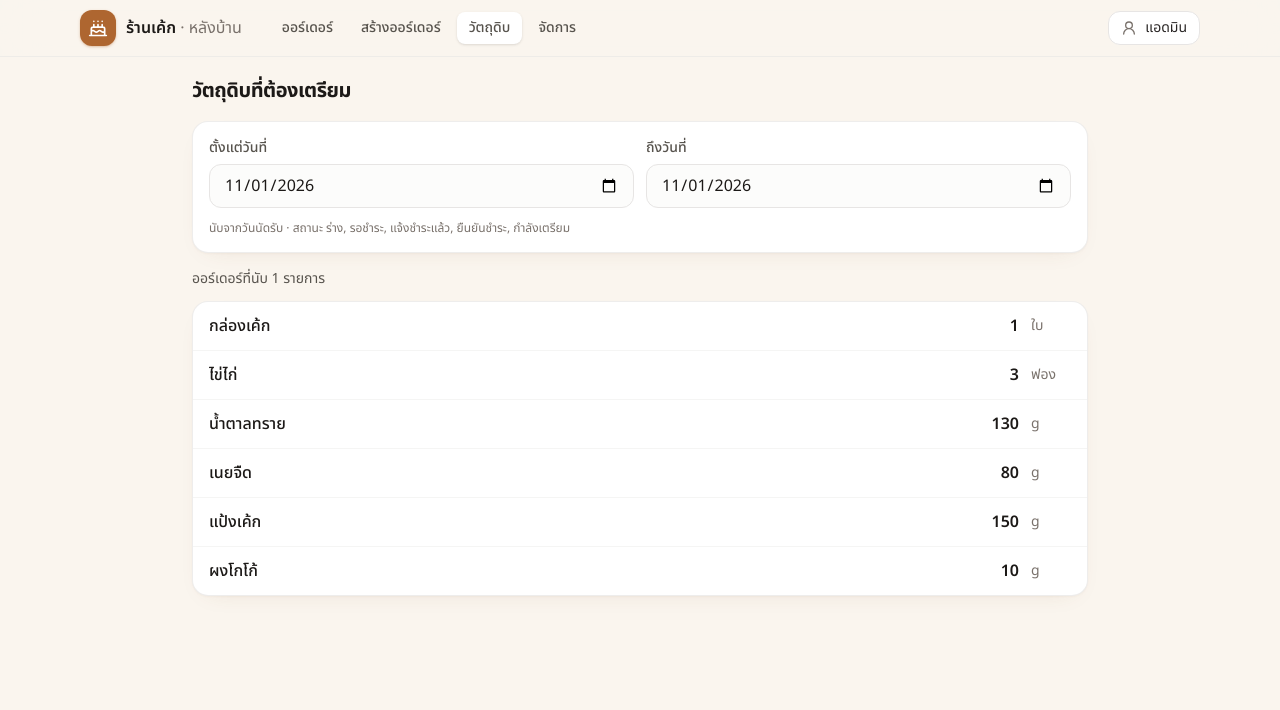
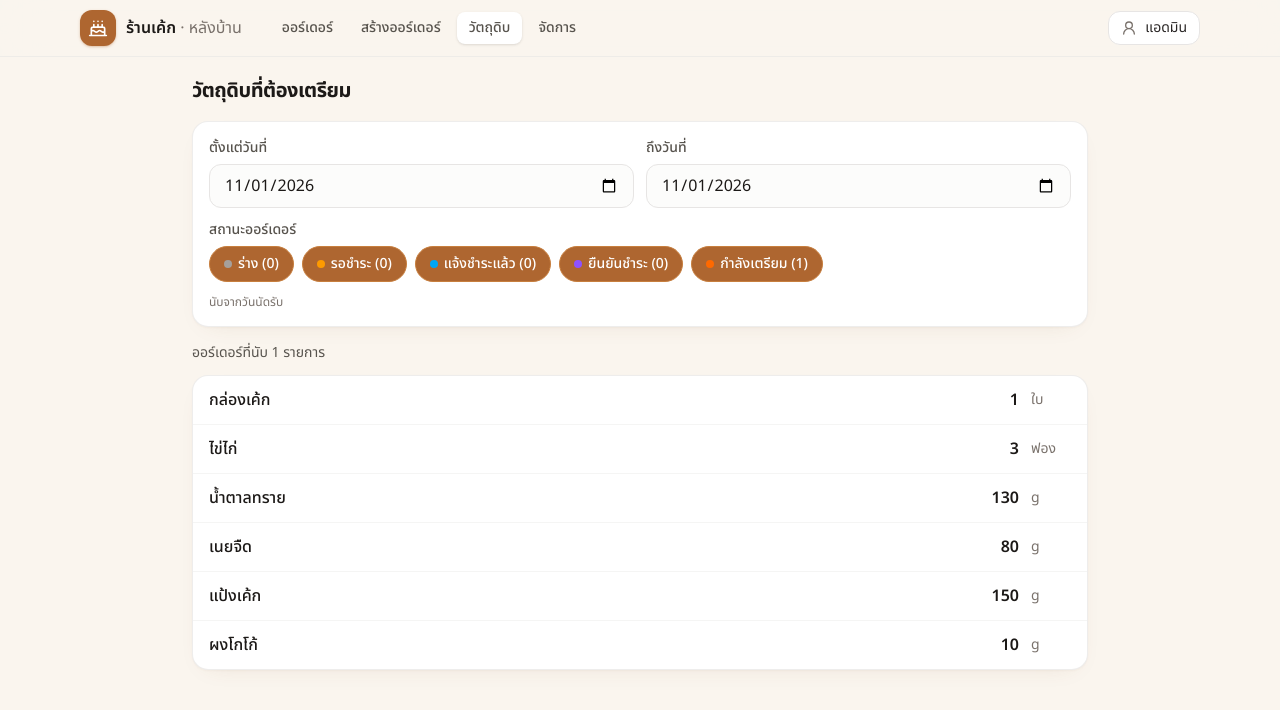
Before and after one commit to punpang/cake-order-admin, a Vue app: page /#/materials in a window 1280 px wide. Shown: the top 710 px of the page. Built offline with nearby package versions, Linux system fonts and the light colour scheme.

Commit message:
หน้าวัตถุดิบ: เพิ่มปุ่มกรองตามสถานะออร์เดอร์

```diff
--- a/src/views/Materials.vue
+++ b/src/views/Materials.vue
@@ -10,12 +10,22 @@ const today = toDateStr(new Date())
 const from = ref(today)
 const to = ref(today)
 
-const orders = computed(() =>
+const picked = ref([...MATERIAL_STATUSES])
+function toggle(s) {
+  const i = picked.value.indexOf(s)
+  if (i >= 0) picked.value.splice(i, 1)
+  else picked.value.push(s)
+}
+
+// ออร์เดอร์ในช่วงวัน (ทุกสถานะที่นับได้)
+const inRange = computed(() =>
   db.orders.filter((o) => {
     const day = o.pickupAt.slice(0, 10)
     return MATERIAL_STATUSES.includes(o.status) && day >= from.value && day <= to.value
   }),
 )
+const countOf = (s) => inRange.value.filter((o) => o.status === s).length
+const orders = computed(() => inRange.value.filter((o) => picked.value.includes(o.status)))
 
 const rows = computed(() => {
   const total = ordersMaterials(orders.value, db.optionGroups, db.products)
@@ -48,9 +58,16 @@ function setFrom(v) {
         <div><label class="label">ตั้งแต่วันที่</label><input :value="from" type="date" class="input" @input="setFrom($event.target.value)" /></div>
         <div><label class="label">ถึงวันที่</label><input v-model="to" type="date" :min="from" class="input" /></div>
       </div>
-      <p class="text-xs text-stone-500">
-        นับจากวันนัดรับ · สถานะ {{ MATERIAL_STATUSES.map((s) => STATUS[s].label).join(', ') }}
-      </p>
+      <div>
+        <div class="label">สถานะออร์เดอร์</div>
+        <div class="flex flex-wrap gap-2">
+          <button v-for="s in MATERIAL_STATUSES" :key="s" type="button" class="chip" :class="picked.includes(s) ? 'chip-on' : 'chip-off'" @click="toggle(s)">
+            <span class="h-2 w-2 rounded-full" :class="STATUS[s].dot"></span>
+            {{ STATUS[s].label }} ({{ countOf(s) }})
+          </button>
+        </div>
+      </div>
+      <p class="text-xs text-stone-500">นับจากวันนัดรับ</p>
     </section>
 
     <div class="mb-3 text-sm text-stone-600">ออร์เดอร์ที่นับ {{ orders.length }} รายการ</div>
```
